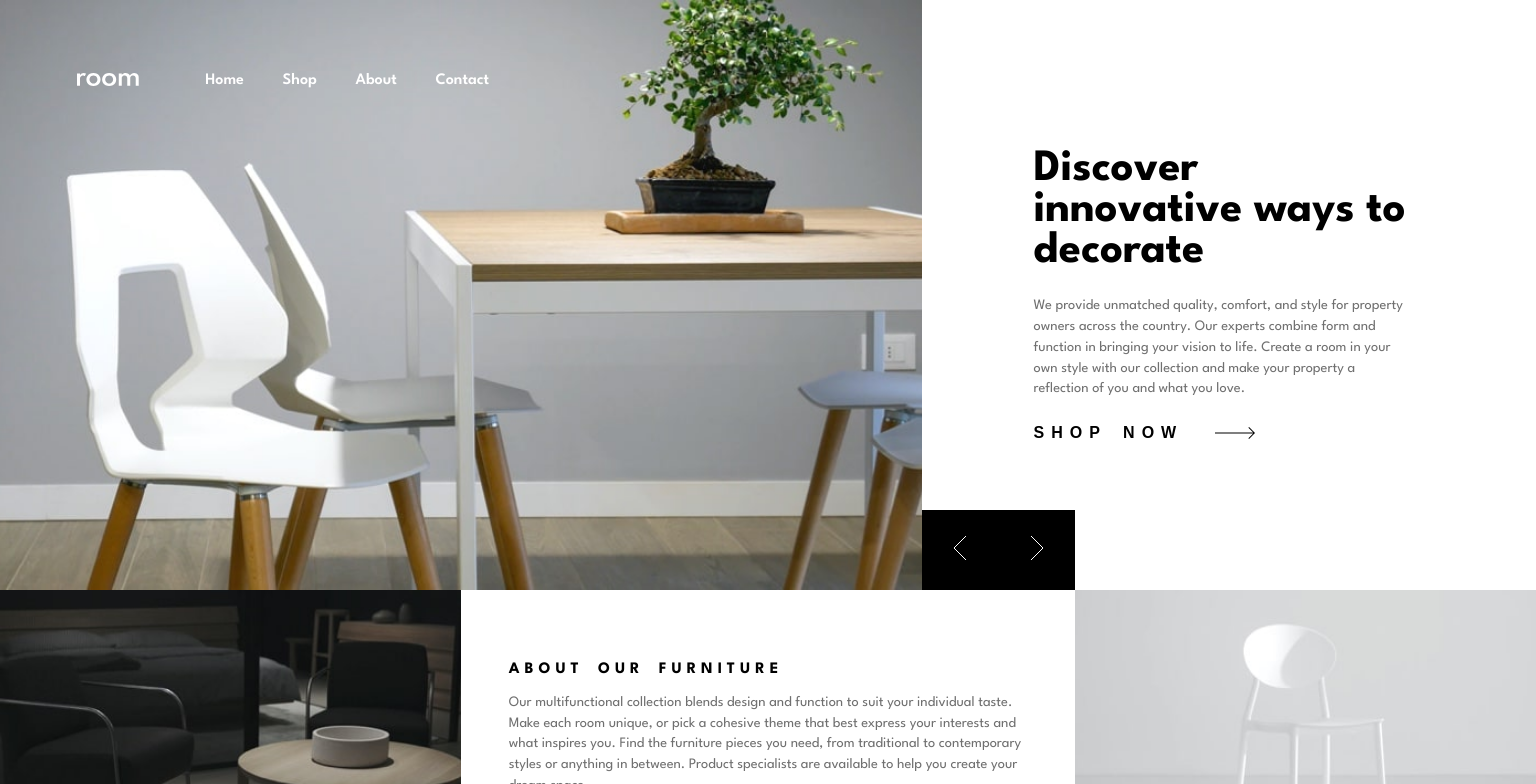
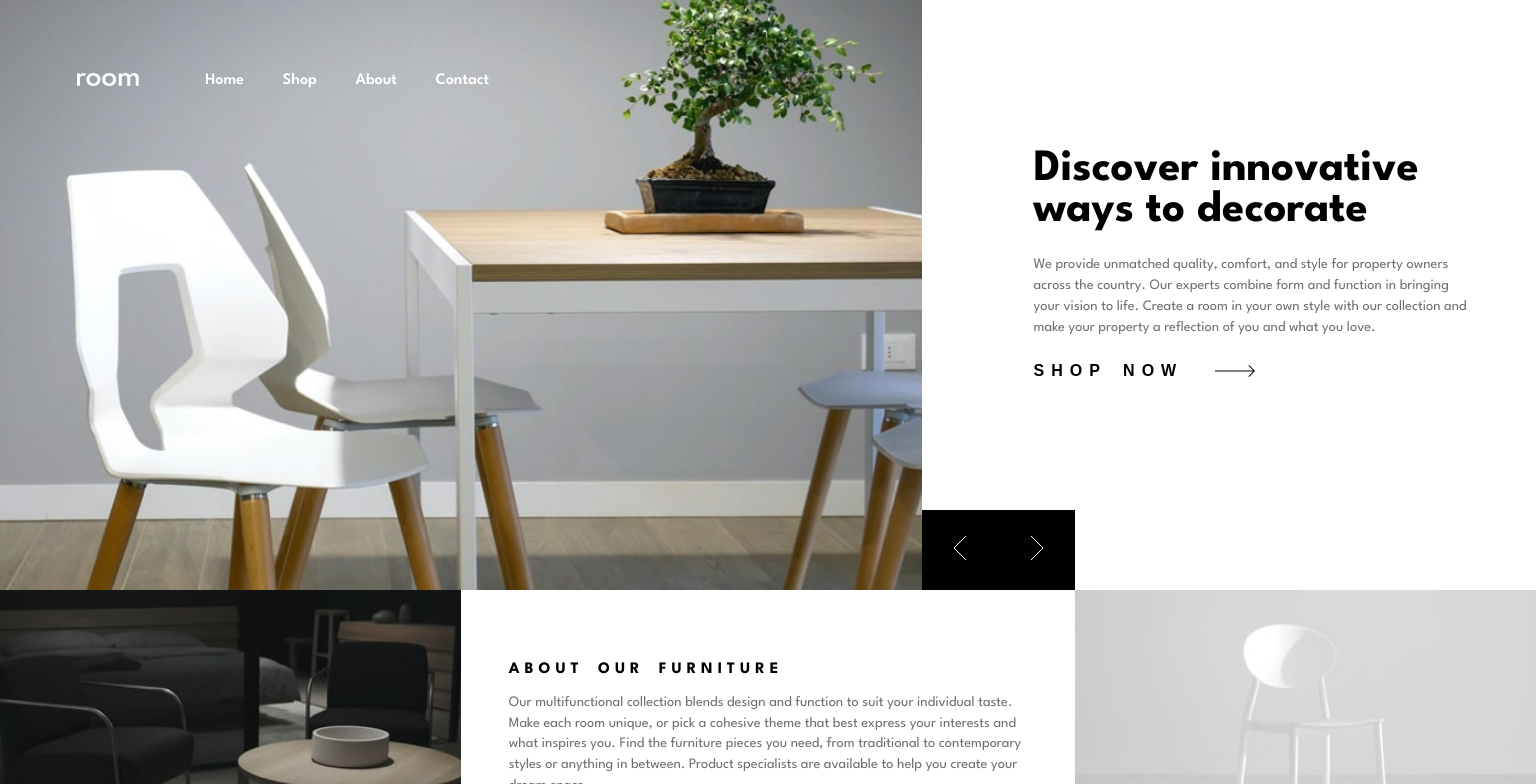
Before and after one commit to mostafa-meerzad/room-homepage, a React (Vite) app: page / in a window 1536 px wide. Shown: the top 784 px of the page. Built offline with nearby package versions, Linux system fonts and the light colour scheme.

Commit message:
Currect main-section padding-right

```diff
--- a/src/styles/_main.scss
+++ b/src/styles/_main.scss
@@ -62,7 +62,7 @@ margin-block-end: 1.5rem;
 
     &__content{
       grid-column: 3/-1;
-      padding: 7rem 20% 7rem 7rem;
+      padding: 7rem 10% 7rem 7rem;
     }
     &__title{
       font-size: 2.8rem;
--- a/src/styles/style.css
+++ b/src/styles/style.css
@@ -41,7 +41,8 @@
 @media all and (min-width: 1440px) {
   .header {
     justify-content: flex-start;
-    padding-inline-start: 5%;
+    -webkit-padding-start: 5%;
+            padding-inline-start: 5%;
     height: 10rem;
   }
   .header__hamburger {
@@ -93,7 +94,8 @@
 .main__img > img {
   width: 100%;
   height: 100%;
-  object-fit: cover;
+  -o-object-fit: cover;
+     object-fit: cover;
 }
 .main__content {
   background-color: hsl(0deg, 0%, 100%);
@@ -101,7 +103,8 @@
 }
 .main__title {
   font-size: 2.3rem;
-  margin-block-end: 1.5rem;
+  -webkit-margin-after: 1.5rem;
+          margin-block-end: 1.5rem;
 }
 .main__desc {
   line-height: 1.5rem;
@@ -144,7 +147,7 @@
   }
   .main__content {
     grid-column: 3/-1;
-    padding: 7rem 20% 7rem 7rem;
+    padding: 7rem 10% 7rem 7rem;
   }
   .main__title {
     font-size: 2.8rem;
@@ -235,6 +238,4 @@ body {
   font-family: "League Spartan", sans-serif;
   padding: 0;
   margin: 0;
-}
-
-/*# sourceMappingURL=style.css.map */
+}/*# sourceMappingURL=style.css.map */
```
Also changed, not shown: 1 other file (tests, documents, lock files or other folders).
